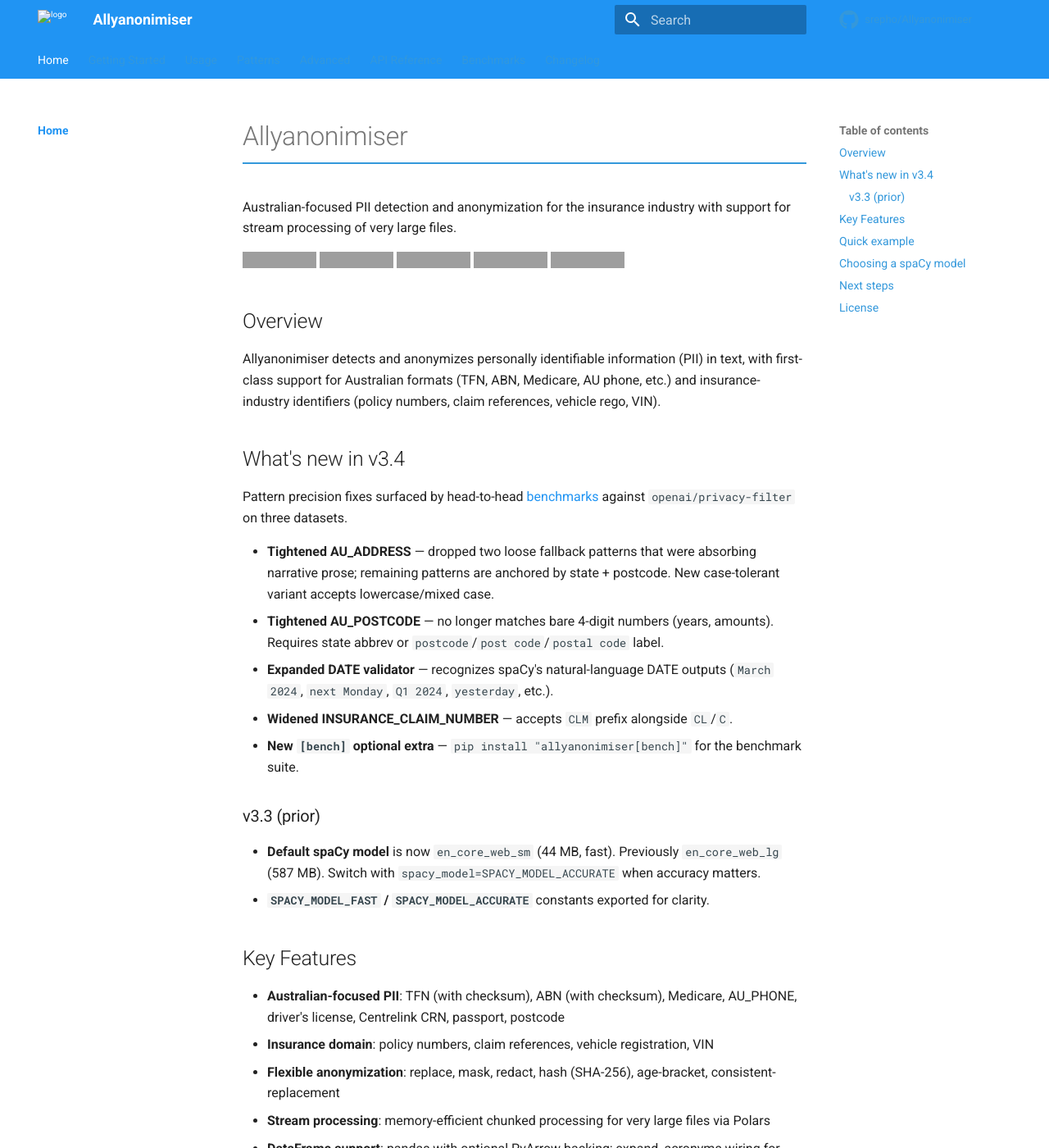
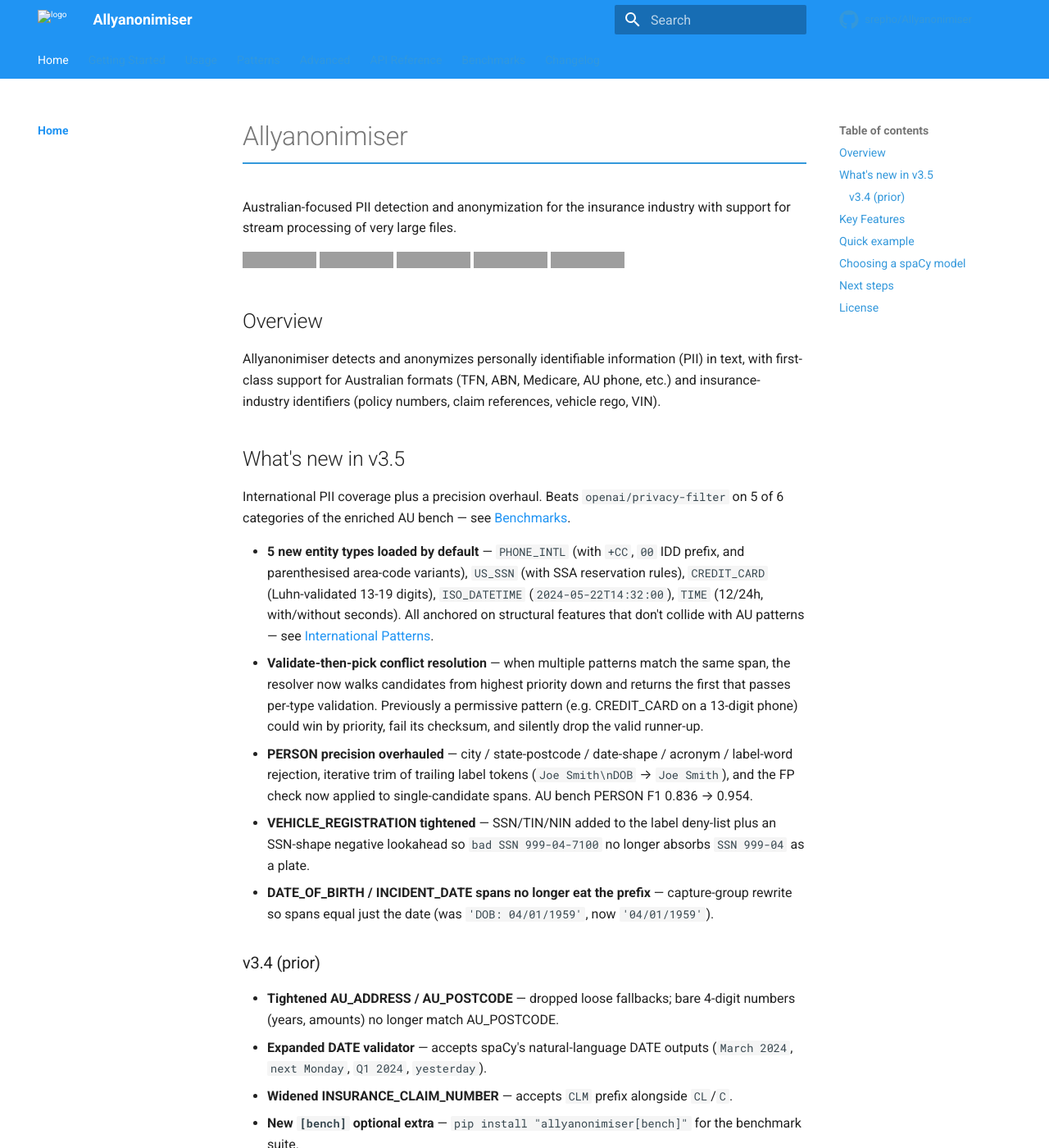
Before and after one commit to srepho/Allyanonimiser, an MkDocs documentation site: the page built from docs/index.md, in a window 1280 px wide and 1400 px high. Shown: the whole window at 82% size. Built offline with MkDocs 1.6.1 and Material for MkDocs 9.7.7, drawn with Linux system fonts in a browser that asks for light colours; comment, search, counter and statistics services are not loaded; grey boxes are pictures that could not be loaded.

Commit message:
Docs: refresh landing page "What's new" for v3.5.0
The docs site landing page still highlighted v3.4. Promote the v3.5
release notes (international PII entities, validate-then-pick conflict
resolution, PERSON precision overhaul, VR/SSN collision fix,
DOB/INCIDENT_DATE span fix) to the top, demote v3.4 to the "prior"
subsection, and drop the now two-versions-back v3.3 block.

Co-Authored-By: Claude Opus 4.7 (1M context) <noreply@anthropic.com>

```diff
--- a/docs/index.md
+++ b/docs/index.md
@@ -12,20 +12,22 @@ Australian-focused PII detection and anonymization for the insurance industry wi
 
 Allyanonimiser detects and anonymizes personally identifiable information (PII) in text, with first-class support for Australian formats (TFN, ABN, Medicare, AU phone, etc.) and insurance-industry identifiers (policy numbers, claim references, vehicle rego, VIN).
 
-## What's new in v3.4
+## What's new in v3.5
 
-Pattern precision fixes surfaced by head-to-head [benchmarks](benchmarks.md) against `openai/privacy-filter` on three datasets.
+International PII coverage plus a precision overhaul. Beats `openai/privacy-filter` on 5 of 6 categories of the enriched AU bench — see [Benchmarks](benchmarks.md).
 
-- **Tightened AU_ADDRESS** — dropped two loose fallback patterns that were absorbing narrative prose; remaining patterns are anchored by state + postcode. New case-tolerant variant accepts lowercase/mixed case.
-- **Tightened AU_POSTCODE** — no longer matches bare 4-digit numbers (years, amounts). Requires state abbrev or `postcode`/`post code`/`postal code` label.
-- **Expanded DATE validator** — recognizes spaCy's natural-language DATE outputs (`March 2024`, `next Monday`, `Q1 2024`, `yesterday`, etc.).
+- **5 new entity types loaded by default** — `PHONE_INTL` (with `+CC`, `00` IDD prefix, and parenthesised area-code variants), `US_SSN` (with SSA reservation rules), `CREDIT_CARD` (Luhn-validated 13-19 digits), `ISO_DATETIME` (`2024-05-22T14:32:00`), `TIME` (12/24h, with/without seconds). All anchored on structural features that don't collide with AU patterns — see [International Patterns](patterns/international.md).
+- **Validate-then-pick conflict resolution** — when multiple patterns match the same span, the resolver now walks candidates from highest priority down and returns the first that passes per-type validation. Previously a permissive pattern (e.g. CREDIT_CARD on a 13-digit phone) could win by priority, fail its checksum, and silently drop the valid runner-up.
+- **PERSON precision overhauled** — city / state-postcode / date-shape / acronym / label-word rejection, iterative trim of trailing label tokens (`Joe Smith\nDOB` → `Joe Smith`), and the FP check now applied to single-candidate spans. AU bench PERSON F1 0.836 → 0.954.
+- **VEHICLE_REGISTRATION tightened** — SSN/TIN/NIN added to the label deny-list plus an SSN-shape negative lookahead so `bad SSN 999-04-7100` no longer absorbs `SSN 999-04` as a plate.
+- **DATE_OF_BIRTH / INCIDENT_DATE spans no longer eat the prefix** — capture-group rewrite so spans equal just the date (was `'DOB: 04/01/1959'`, now `'04/01/1959'`).
+
+### v3.4 (prior)
+
+- **Tightened AU_ADDRESS / AU_POSTCODE** — dropped loose fallbacks; bare 4-digit numbers (years, amounts) no longer match AU_POSTCODE.
+- **Expanded DATE validator** — accepts spaCy's natural-language DATE outputs (`March 2024`, `next Monday`, `Q1 2024`, `yesterday`).
 - **Widened INSURANCE_CLAIM_NUMBER** — accepts `CLM` prefix alongside `CL`/`C`.
 - **New `[bench]` optional extra** — `pip install "allyanonimiser[bench]"` for the benchmark suite.
-
-### v3.3 (prior)
-
-- **Default spaCy model** is now `en_core_web_sm` (44 MB, fast). Previously `en_core_web_lg` (587 MB). Switch with `spacy_model=SPACY_MODEL_ACCURATE` when accuracy matters.
-- **`SPACY_MODEL_FAST` / `SPACY_MODEL_ACCURATE`** constants exported for clarity.
 
 ## Key Features
 
```
